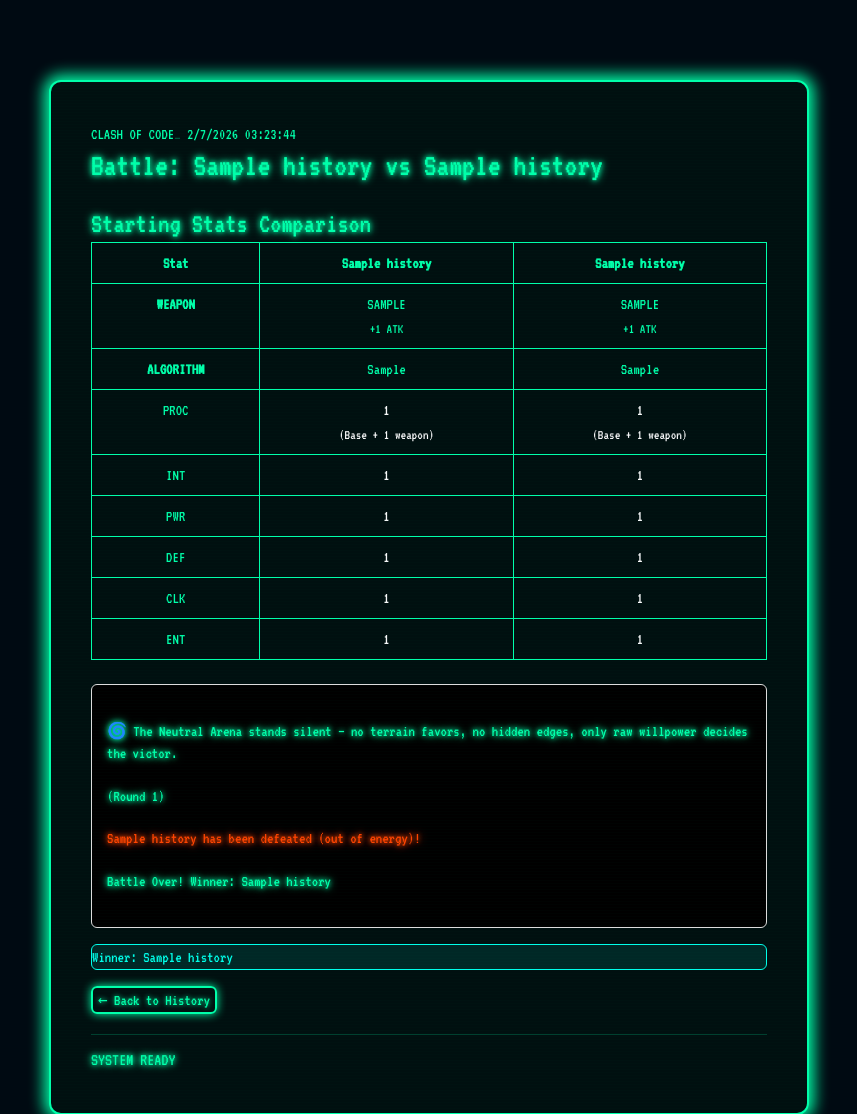
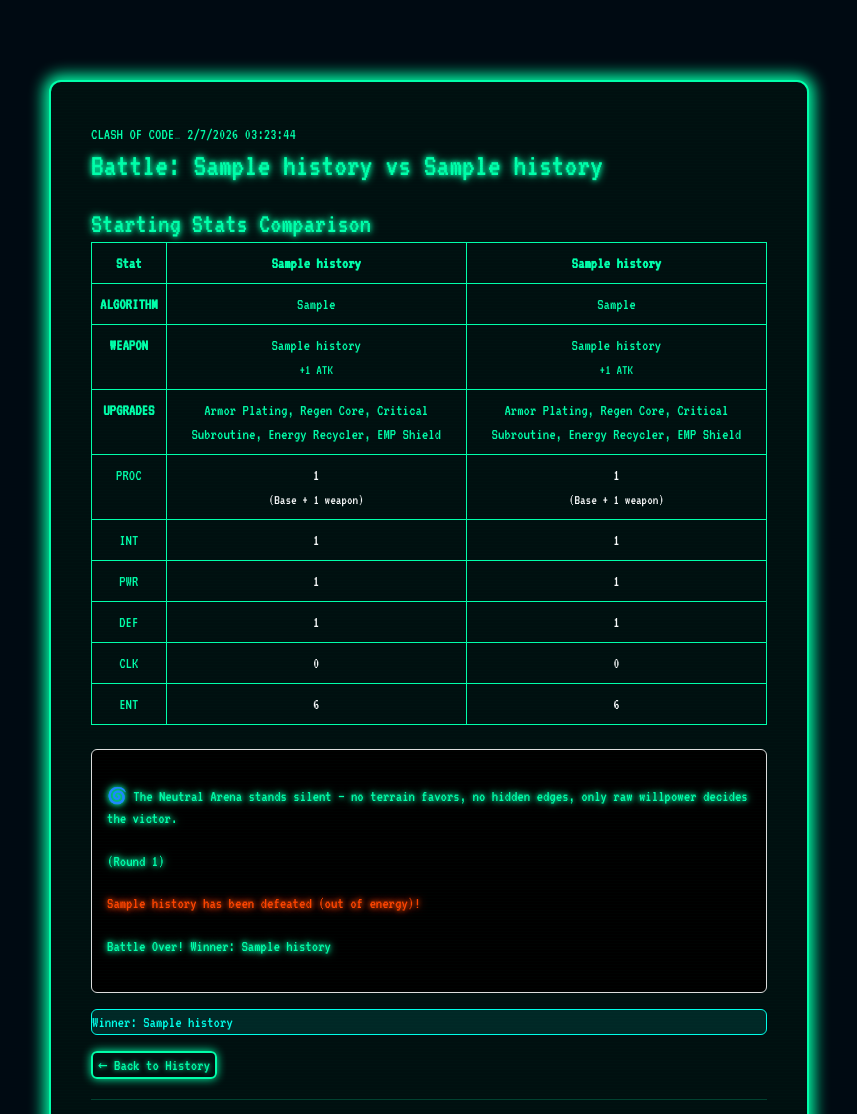
Before and after one commit to Alraya73awad/CSP1123_G06, a Flask app: page /history/1 in a window 1280 px wide. Shown: the top 1114 px of the page, without its empty margins (211-1068 px from the left). Run offline with Flask 3, Linux system fonts and the light colour scheme; the visitor is signed in with stand-in values (Sample User, id 1); tables that the repository leaves empty hold one stand-in row (values such as "Sample post").

Commit message:
bot upgrades rework

```diff
--- a/app.py
+++ b/app.py
@@ -8,7 +8,7 @@ from sqlalchemy import or_
 
 from extensions import db
 from constants import CURRENCY_NAME,CHARACTER_ITEMS, algorithms, algorithm_effects, algorithm_descriptions, XP_TABLE, PASSIVE_ITEMS, UPGRADES, RANK_TIERS
-from battle import BattleBot, full_battle, calculate_bot_stat_points
+from battle import BattleBot, full_battle, calculate_bot_stat_points, ARENA_EFFECTS
 from seed_weapons import seed_weapons
 
 
@@ -52,6 +52,42 @@ def get_rank_tier(rating):
 @app.context_processor
 def inject_rank_helpers():
     return dict(get_rank_tier=get_rank_tier, rank_tiers=RANK_TIERS)
+
+def get_upgrade_labels(bot):
+    labels = []
+    if getattr(bot, "upgrade_armor_plating", False):
+        labels.append("Armor Plating")
+    if getattr(bot, "upgrade_overclock_unit", False):
+        labels.append("Overclock Unit")
+    if getattr(bot, "upgrade_regen_core", False):
+        labels.append("Regen Core")
+    if getattr(bot, "upgrade_critical_subroutine", False):
+        labels.append("Critical Subroutine")
+    if getattr(bot, "upgrade_energy_recycler", False):
+        labels.append("Energy Recycler")
+    if getattr(bot, "upgrade_emp_shield", False):
+        labels.append("EMP Shield")
+    return labels
+
+def apply_upgrade_arena_effects(stats, upgrades, arena="neutral"):
+    effective = stats.copy()
+
+    if upgrades.get("armor"):
+        effective["def"] = int((effective.get("def") or 0) * 1.10)
+    if upgrades.get("overclock"):
+        effective["clk"] = int((effective.get("clk") or 0) * 1.10)
+    if upgrades.get("crit"):
+        effective["luck"] = int((effective.get("luck") or 0) + 5)
+
+    effects = ARENA_EFFECTS.get(arena, ARENA_EFFECTS["neutral"])
+    effective["clk"] = int((effective.get("clk") or 0) * effects.get("spd_mod", 1.0))
+    effective["def"] = int((effective.get("def") or 0) * effects.get("def_mod", 1.0))
+
+    return effective
+
+@app.context_processor
+def inject_upgrade_helpers():
+    return dict(get_upgrade_labels=get_upgrade_labels)
 
 with app.app_context():
     db.create_all()
@@ -475,17 +511,30 @@ def buy_character():
         flash("Not enough tokens!", "danger")
         return redirect(url_for("character", bot_id=bot.id))
 
+    flag = item.get("flag")
+    if not flag or not hasattr(bot, flag):
+        flash(f"{item['name']} is not implemented yet. No tokens were spent.", "warning")
+        return redirect(url_for("character", bot_id=bot.id))
+
+    upgrade_flags = [
+        "upgrade_armor_plating",
+        "upgrade_overclock_unit",
+        "upgrade_regen_core",
+        "upgrade_critical_subroutine",
+        "upgrade_energy_recycler",
+        "upgrade_emp_shield",
+    ]
+    active_upgrades = sum(1 for f in upgrade_flags if getattr(bot, f, False))
+    if active_upgrades >= 3 and not getattr(bot, flag):
+        flash("Upgrade cap reached (3). Use an upgrade in battle before buying another.", "warning")
+        return redirect(url_for("character", bot_id=bot.id))
+
+    if getattr(bot, flag):
+        flash(f"{item['name']} is already installed on {bot.name}.", "warning")
+        return redirect(url_for("character", bot_id=bot.id))
+
     user.tokens -= cost
-
-    # Apply upgrade to the bot
-    stat = item.get("stat")
-    value = int(item.get("value", 0))
-
-    if stat in ["hp", "atk", "defense", "speed", "logic", "luck", "energy"]:
-        setattr(bot, stat, int(getattr(bot, stat) or 0) + value)
-    else:
-        flash(f"{item['name']} purchased, but stat '{stat}' isn't implemented in Bot yet.", "warning")
-
+    setattr(bot, flag, True)
     db.session.commit()
     flash(f"{item['name']} purchased for {bot.name}! (-{cost} tokens)", "success")
     return redirect(url_for("character", bot_id=bot.id))
@@ -681,7 +730,7 @@ def bot_details(bot_id):
         "def": bot.defense,
         "clk": bot.speed,
         "logic": bot.logic,
-        "luck": bot.luck,
+        "ent": bot.luck,
         "pwr": bot.energy
     }
 
@@ -737,6 +786,8 @@ def combat_log(bot1_id, bot2_id):
     # Apply algorithm stats
     stats1 = apply_algorithm(bot1)
     stats2 = apply_algorithm(bot2)
+    stats1_base = stats1
+    stats2_base = stats2
     weapon1_ow = WeaponOwnership.query.filter_by(bot_id=bot1.id, equipped=True).first()
     weapon2_ow = WeaponOwnership.query.filter_by(bot_id=bot2.id, equipped=True).first()
 
@@ -754,6 +805,23 @@ def combat_log(bot1_id, bot2_id):
 
     base_proc2 = bot2.atk + weapon2_atk
     final_proc2 = int(base_proc2 * effects2.get("proc", 1.0))
+
+    bot1_upgrades = {
+        "armor": bot1.upgrade_armor_plating,
+        "overclock": bot1.upgrade_overclock_unit,
+        "regen": bot1.upgrade_regen_core,
+        "crit": bot1.upgrade_critical_subroutine,
+        "recycler": bot1.upgrade_energy_recycler,
+        "emp": bot1.upgrade_emp_shield,
+    }
+    bot2_upgrades = {
+        "armor": bot2.upgrade_armor_plating,
+        "overclock": bot2.upgrade_overclock_unit,
+        "regen": bot2.upgrade_regen_core,
+        "crit": bot2.upgrade_critical_subroutine,
+        "recycler": bot2.upgrade_energy_recycler,
+        "emp": bot2.upgrade_emp_shield,
+    }
 
     # Convert to BattleBot
     battleA = BattleBot(
@@ -768,6 +836,12 @@ def combat_log(bot1_id, bot2_id):
         weapon_atk=0,
         weapon_type=weapon1_ow.weapon.type if weapon1_ow else None,
         algorithm=bot1.algorithm,
+        upgrade_armor_plating=bot1_upgrades["armor"],
+        upgrade_overclock_unit=bot1_upgrades["overclock"],
+        upgrade_regen_core=bot1_upgrades["regen"],
+        upgrade_critical_subroutine=bot1_upgrades["crit"],
+        upgrade_energy_recycler=bot1_upgrades["recycler"],
+        upgrade_emp_shield=bot1_upgrades["emp"],
     )
 
     battleB = BattleBot(
@@ -782,6 +856,12 @@ def combat_log(bot1_id, bot2_id):
         weapon_atk=0,
         weapon_type=weapon2_ow.weapon.type if weapon2_ow else None,
         algorithm=bot2.algorithm,
+        upgrade_armor_plating=bot2_upgrades["armor"],
+        upgrade_overclock_unit=bot2_upgrades["overclock"],
+        upgrade_regen_core=bot2_upgrades["regen"],
+        upgrade_critical_subroutine=bot2_upgrades["crit"],
+        upgrade_energy_recycler=bot2_upgrades["recycler"],
+        upgrade_emp_shield=bot2_upgrades["emp"],
     )
 
     # Run the battle
@@ -792,6 +872,23 @@ def combat_log(bot1_id, bot2_id):
     botA_points = result["botA_points"]
     botB_points = result["botB_points"]
     seed = result["seed"]
+
+    # consume one-time upgrades after battle
+    if any(bot1_upgrades.values()):
+        bot1.upgrade_armor_plating = False
+        bot1.upgrade_overclock_unit = False
+        bot1.upgrade_regen_core = False
+        bot1.upgrade_critical_subroutine = False
+        bot1.upgrade_energy_recycler = False
+        bot1.upgrade_emp_shield = False
+
+    if any(bot2_upgrades.values()):
+        bot2.upgrade_armor_plating = False
+        bot2.upgrade_overclock_unit = False
+        bot2.upgrade_regen_core = False
+        bot2.upgrade_critical_subroutine = False
+        bot2.upgrade_energy_recycler = False
+        bot2.upgrade_emp_shield = False
 
     # save bot win or loss (skip if draw)
     if not is_draw:
@@ -923,13 +1020,35 @@ def combat_log(bot1_id, bot2_id):
         )
 
     # Add weapon info to stats dictionaries for template
-    stats1["weapon_atk"] = weapon1_atk
-    stats1["weapon_type"] = weapon1_ow.weapon.type if weapon1_ow else None
-    stats1["proc"] = final_proc1
-
-    stats2["weapon_atk"] = weapon2_atk
-    stats2["weapon_type"] = weapon2_ow.weapon.type if weapon2_ow else None
-    stats2["proc"] = final_proc2
+    stats1_base["weapon_atk"] = weapon1_atk
+    stats1_base["weapon_name"] = weapon1_ow.weapon.name if weapon1_ow else None
+    stats1_base["weapon_type"] = weapon1_ow.weapon.type if weapon1_ow else None
+    stats1_base["proc"] = final_proc1
+    stats1["upgrades"] = [
+        label for label, enabled in [
+            ("Armor Plating", bot1_upgrades["armor"]),
+            ("Overclock Unit", bot1_upgrades["overclock"]),
+            ("Regen Core", bot1_upgrades["regen"]),
+            ("Critical Subroutine", bot1_upgrades["crit"]),
+            ("Energy Recycler", bot1_upgrades["recycler"]),
+            ("EMP Shield", bot1_upgrades["emp"]),
+        ] if enabled
+    ]
+
+    stats2_base["weapon_atk"] = weapon2_atk
+    stats2_base["weapon_name"] = weapon2_ow.weapon.name if weapon2_ow else None
+    stats2_base["weapon_type"] = weapon2_ow.weapon.type if weapon2_ow else None
+    stats2_base["proc"] = final_proc2
+    stats2["upgrades"] = [
+        label for label, enabled in [
+            ("Armor Plating", bot2_upgrades["armor"]),
+            ("Overclock Unit", bot2_upgrades["overclock"]),
+            ("Regen Core", bot2_upgrades["regen"]),
+            ("Critical Subroutine", bot2_upgrades["crit"]),
+            ("Energy Recycler", bot2_upgrades["recycler"]),
+            ("EMP Shield", bot2_upgrades["emp"]),
+        ] if enabled
+    ]
 
 
     history = History(
@@ -942,39 +1061,66 @@ def combat_log(bot1_id, bot2_id):
         winner=winner_name,
         seed=seed,
 
-        bot1_hp=stats1["hp"],
-        bot1_energy=stats1["energy"],
+        bot1_hp=stats1_base["hp"],
+        bot1_energy=stats1_base["energy"],
         bot1_proc=final_proc1,
-        bot1_defense=stats1["def"],
-        bot1_clk=stats1["clk"],
-        bot1_luck=stats1["luck"],
-        bot1_logic=stats1["logic"],
+        bot1_defense=stats1_base["def"],
+        bot1_clk=stats1_base["clk"],
+        bot1_luck=stats1_base["luck"],
+        bot1_logic=stats1_base["logic"],
         bot1_weapon_atk=weapon1_atk,
+        bot1_weapon_name=(weapon1_ow.weapon.name if weapon1_ow else None),
         bot1_weapon_type=(weapon1_ow.weapon.type if weapon1_ow else None),
         bot1_algorithm=bot1.algorithm,
-
-        bot2_hp=stats2["hp"],
-        bot2_energy=stats2["energy"],
+        bot1_upgrade_armor_plating=bot1_upgrades["armor"],
+        bot1_upgrade_overclock_unit=bot1_upgrades["overclock"],
+        bot1_upgrade_regen_core=bot1_upgrades["regen"],
+        bot1_upgrade_critical_subroutine=bot1_upgrades["crit"],
+        bot1_upgrade_energy_recycler=bot1_upgrades["recycler"],
+        bot1_upgrade_emp_shield=bot1_upgrades["emp"],
+
+        bot2_hp=stats2_base["hp"],
+        bot2_energy=stats2_base["energy"],
         bot2_proc=final_proc2,
-        bot2_defense=stats2["def"],   #use def
-        bot2_clk=stats2["clk"],
-        bot2_luck=stats2["luck"],
-        bot2_logic=stats2["logic"],
+        bot2_defense=stats2_base["def"],   #use def
+        bot2_clk=stats2_base["clk"],
+        bot2_luck=stats2_base["luck"],
+        bot2_logic=stats2_base["logic"],
         bot2_weapon_atk=weapon2_atk,
+        bot2_weapon_name=(weapon2_ow.weapon.name if weapon2_ow else None),
         bot2_weapon_type=(weapon2_ow.weapon.type if weapon2_ow else None),
         bot2_algorithm=bot2.algorithm,
+        bot2_upgrade_armor_plating=bot2_upgrades["armor"],
+        bot2_upgrade_overclock_unit=bot2_upgrades["overclock"],
+        bot2_upgrade_regen_core=bot2_upgrades["regen"],
+        bot2_upgrade_critical_subroutine=bot2_upgrades["crit"],
+        bot2_upgrade_energy_recycler=bot2_upgrades["recycler"],
+        bot2_upgrade_emp_shield=bot2_upgrades["emp"],
     )
     db.session.add(history)
 
     db.session.commit()
 
+
+    stats1_display = apply_upgrade_arena_effects(stats1_base, bot1_upgrades)
+    stats2_display = apply_upgrade_arena_effects(stats2_base, bot2_upgrades)
+    stats1_display["weapon_atk"] = stats1_base["weapon_atk"]
+    stats1_display["weapon_name"] = stats1_base["weapon_name"]
+    stats1_display["weapon_type"] = stats1_base["weapon_type"]
+    stats1_display["proc"] = stats1_base["proc"]
+    stats1_display["upgrades"] = stats1["upgrades"]
+    stats2_display["weapon_atk"] = stats2_base["weapon_atk"]
+    stats2_display["weapon_name"] = stats2_base["weapon_name"]
+    stats2_display["weapon_type"] = stats2_base["weapon_type"]
+    stats2_display["proc"] = stats2_base["proc"]
+    stats2_display["upgrades"] = stats2["upgrades"]
 
     return render_template(
     "combat_log.html",
     bot1=bot1,
     bot2=bot2,
-    stats1=stats1,
-    stats2=stats2,
+    stats1=stats1_display,
+    stats2=stats2_display,
     log=log,
     winner=winner_name,
     xp_gained=xp_gained,
@@ -1129,7 +1275,18 @@ def view_history(history_id):
         "luck": history.bot1_luck,
         "logic": history.bot1_logic or 0,
         "weapon_atk": history.bot1_weapon_atk if history.bot1_weapon_atk else 0,
-        "weapon_type": history.bot1_weapon_type
+        "weapon_name": history.bot1_weapon_name,
+        "weapon_type": history.bot1_weapon_type,
+        "upgrades": [
+            label for label, enabled in [
+                ("Armor Plating", history.bot1_upgrade_armor_plating),
+                ("Overclock Unit", history.bot1_upgrade_overclock_unit),
+                ("Regen Core", history.bot1_upgrade_regen_core),
+                ("Critical Subroutine", history.bot1_upgrade_critical_subroutine),
+                ("Energy Recycler", history.bot1_upgrade_energy_recycler),
+                ("EMP Shield", history.bot1_upgrade_emp_shield),
+            ] if enabled
+        ]
     }
 
     stats2 = {
@@ -1141,7 +1298,18 @@ def view_history(history_id):
         "luck": history.bot2_luck,
         "logic": history.bot2_logic or 0,
         "weapon_atk": history.bot2_weapon_atk if history.bot2_weapon_atk else 0,
-        "weapon_type": history.bot2_weapon_type
+        "weapon_name": history.bot2_weapon_name,
+        "weapon_type": history.bot2_weapon_type,
+        "upgrades": [
+            label for label, enabled in [
+                ("Armor Plating", history.bot2_upgrade_armor_plating),
+                ("Overclock Unit", history.bot2_upgrade_overclock_unit),
+                ("Regen Core", history.bot2_upgrade_regen_core),
+                ("Critical Subroutine", history.bot2_upgrade_critical_subroutine),
+                ("Energy Recycler", history.bot2_upgrade_energy_recycler),
+                ("EMP Shield", history.bot2_upgrade_emp_shield),
+            ] if enabled
+        ]
     }
 
     # Recreate BattleBots with stored stats (including logic for accurate replay)
@@ -1157,6 +1325,12 @@ def view_history(history_id):
         weapon_atk=0,
         weapon_type=history.bot1_weapon_type,
         algorithm=history.bot1_algorithm,
+        upgrade_armor_plating=history.bot1_upgrade_armor_plating,
+        upgrade_overclock_unit=history.bot1_upgrade_overclock_unit,
+        upgrade_regen_core=history.bot1_upgrade_regen_core,
+        upgrade_critical_subroutine=history.bot1_upgrade_critical_subroutine,
+        upgrade_energy_recycler=history.bot1_upgrade_energy_recycler,
+        upgrade_emp_shield=history.bot1_upgrade_emp_shield,
     )
 
     battleB = BattleBot(
@@ -1171,18 +1345,53 @@ def view_history(history_id):
         weapon_atk=0,
         weapon_type=history.bot2_weapon_type,
         algorithm=history.bot2_algorithm,
+        upgrade_armor_plating=history.bot2_upgrade_armor_plating,
+        upgrade_overclock_unit=history.bot2_upgrade_overclock_unit,
+        upgrade_regen_core=history.bot2_upgrade_regen_core,
+        upgrade_critical_subroutine=history.bot2_upgrade_critical_subroutine,
+        upgrade_energy_recycler=history.bot2_upgrade_energy_recycler,
+        upgrade_emp_shield=history.bot2_upgrade_emp_shield,
     )
 
     result = full_battle(battleA, battleB, history.seed)
     winner = result["winner"]
     log = result["log"]
+
+    upgrades1 = {
+        "armor": history.bot1_upgrade_armor_plating,
+        "overclock": history.bot1_upgrade_overclock_unit,
+        "regen": history.bot1_upgrade_regen_core,
+        "crit": history.bot1_upgrade_critical_subroutine,
+        "recycler": history.bot1_upgrade_energy_recycler,
+        "emp": history.bot1_upgrade_emp_shield,
+    }
+    upgrades2 = {
+        "armor": history.bot2_upgrade_armor_plating,
+        "overclock": history.bot2_upgrade_overclock_unit,
+        "regen": history.bot2_upgrade_regen_core,
+        "crit": history.bot2_upgrade_critical_subroutine,
+        "recycler": history.bot2_upgrade_energy_recycler,
+        "emp": history.bot2_upgrade_emp_shield,
+    }
+    stats1_display = apply_upgrade_arena_effects(stats1, upgrades1)
+    stats2_display = apply_upgrade_arena_effects(stats2, upgrades2)
+    stats1_display["weapon_atk"] = stats1["weapon_atk"]
+    stats1_display["weapon_name"] = stats1["weapon_name"]
+    stats1_display["weapon_type"] = stats1["weapon_type"]
+    stats1_display["proc"] = stats1["proc"]
+    stats1_display["upgrades"] = stats1["upgrades"]
+    stats2_display["weapon_atk"] = stats2["weapon_atk"]
+    stats2_display["weapon_name"] = stats2["weapon_name"]
+    stats2_display["weapon_type"] = stats2["weapon_type"]
+    stats2_display["proc"] = stats2["proc"]
+    stats2_display["upgrades"] = stats2["upgrades"]
 
     return render_template(
         "combat_log.html",
         log=log,
         winner=winner,
-        stats1=stats1,
-        stats2=stats2,
+        stats1=stats1_display,
+        stats2=stats2_display,
         history=history,
         is_replay=True
     )
--- a/templates/character.html
+++ b/templates/character.html
@@ -19,7 +19,7 @@
         <label for="selected-character">Select Character:</label>
         <select id="selected-character" name="character_id" class="bot-dropdown" {% if bots|length == 0 %}disabled{% endif %}>
             {% for bot in bots %}
-                <option value="{{ bot.id }}">{{ bot.name }}</option>
+                <option value="{{ bot.id }}" {% if selected_bot and bot.id == selected_bot.id %}selected{% endif %}>{{ bot.name }}</option>
             {% endfor %}
         </select>
         {% if bots|length == 0 %}
@@ -28,7 +28,7 @@
     </div>
 
     <h2>Upgrades</h2>
-    <p>! This is a one-time use upgrade !</p>
+    <p>Upgrades are one-time consumables and apply to the next battle.</p>
 
     <!-- upgrades grid -->
     <div class="store-grid">
@@ -42,7 +42,7 @@
 
             <form method="POST" action="{{ url_for('buy_character') }}">
                 <input type="hidden" name="purchase_id" value="{{ upgrade["id"] }}">
-                <input type="hidden" name="bot_id" value="{{ bots[0].id if bots else '' }}" class="selected-bot-input">
+                <input type="hidden" name="bot_id" value="{{ selected_bot.id if selected_bot else '' }}" class="selected-bot-input">
 
                 <button type="submit" class="buy-btn"
                         {% if tokens < upgrade["cost"] or bots|length == 0 %}disabled{% endif %}>
--- a/templates/combat_log.html
+++ b/templates/combat_log.html
@@ -26,28 +26,6 @@
             </thead>
 
             <tbody>
-                <!-- WEAPON ROW -->
-                <tr>
-                    <td><strong>WEAPON</strong></td>
-                    <td>
-                        {% if stats1.weapon_type %}
-                            <span>{{ stats1.weapon_type|upper }}</span>
-                            <br>
-                            <small>+{{ stats1.weapon_atk }} ATK</small>
-                        {% else %}
-                            <span>No Weapon</span>
-                        {% endif %}
-                    </td>
-                    <td>
-                        {% if stats2.weapon_type %}
-                            <span>{{ stats2.weapon_type|upper }}</span>
-                            <br>
-                            <small>+{{ stats2.weapon_atk }} ATK</small>
-                        {% else %}
-                            <span>No Weapon</span>
-                        {% endif %}
-                    </td>
-                </tr>
 
                 <!-- ALGORITHM ROW -->
                 <tr>
@@ -59,6 +37,57 @@
                         <td>{{ bot1.algorithm }}</td>
                         <td>{{ bot2.algorithm }}</td>
                     {% endif %}
+                </tr>
+
+                <!-- WEAPON ROW -->
+                <tr>
+                    <td><strong>WEAPON</strong></td>
+                    <td>
+                        {% if stats1.weapon_name %}
+                            <span>{{ stats1.weapon_name }}</span>
+                            <br>
+                            <small>+{{ stats1.weapon_atk }} ATK</small>
+                        {% elif stats1.weapon_type %}
+                            <span>{{ stats1.weapon_type|upper }}</span>
+                            <br>
+                            <small>+{{ stats1.weapon_atk }} ATK</small>
+                        {% else %}
+                            <span>No Weapon</span>
+                        {% endif %}
+                    </td>
+                    <td>
+                        {% if stats2.weapon_name %}
+                            <span>{{ stats2.weapon_name }}</span>
+                            <br>
+                            <small>+{{ stats2.weapon_atk }} ATK</small>
+                        {% elif stats2.weapon_type %}
+                            <span>{{ stats2.weapon_type|upper }}</span>
+                            <br>
+                            <small>+{{ stats2.weapon_atk }} ATK</small>
+                        {% else %}
+                            <span>No Weapon</span>
+                        {% endif %}
+                    </td>
+                </tr>
+
+
+                <!-- UPGRADES ROW -->
+                <tr>
+                    <td><strong>UPGRADES</strong></td>
+                    <td>
+                        {% if stats1.upgrades %}
+                            {{ stats1.upgrades | join(", ") }}
+                        {% else %}
+                            None
+                        {% endif %}
+                    </td>
+                    <td>
+                        {% if stats2.upgrades %}
+                            {{ stats2.upgrades | join(", ") }}
+                        {% else %}
+                            None
+                        {% endif %}
+                    </td>
                 </tr>
 
                 <!-- PROC (Total ATK including weapon) ROW -->
```
Also changed, not shown: battle.py (+40 -1 lines), constants.py (+6 -12 lines), models.py (+21 -0 lines), seed_db.py (+133 -34 lines), templates/battle.html (+10 -1 lines), templates/bot_details.html (+9 -0 lines), templates/manage_bot.html (+9 -0 lines), templates/history.html (line endings or trailing spaces).
